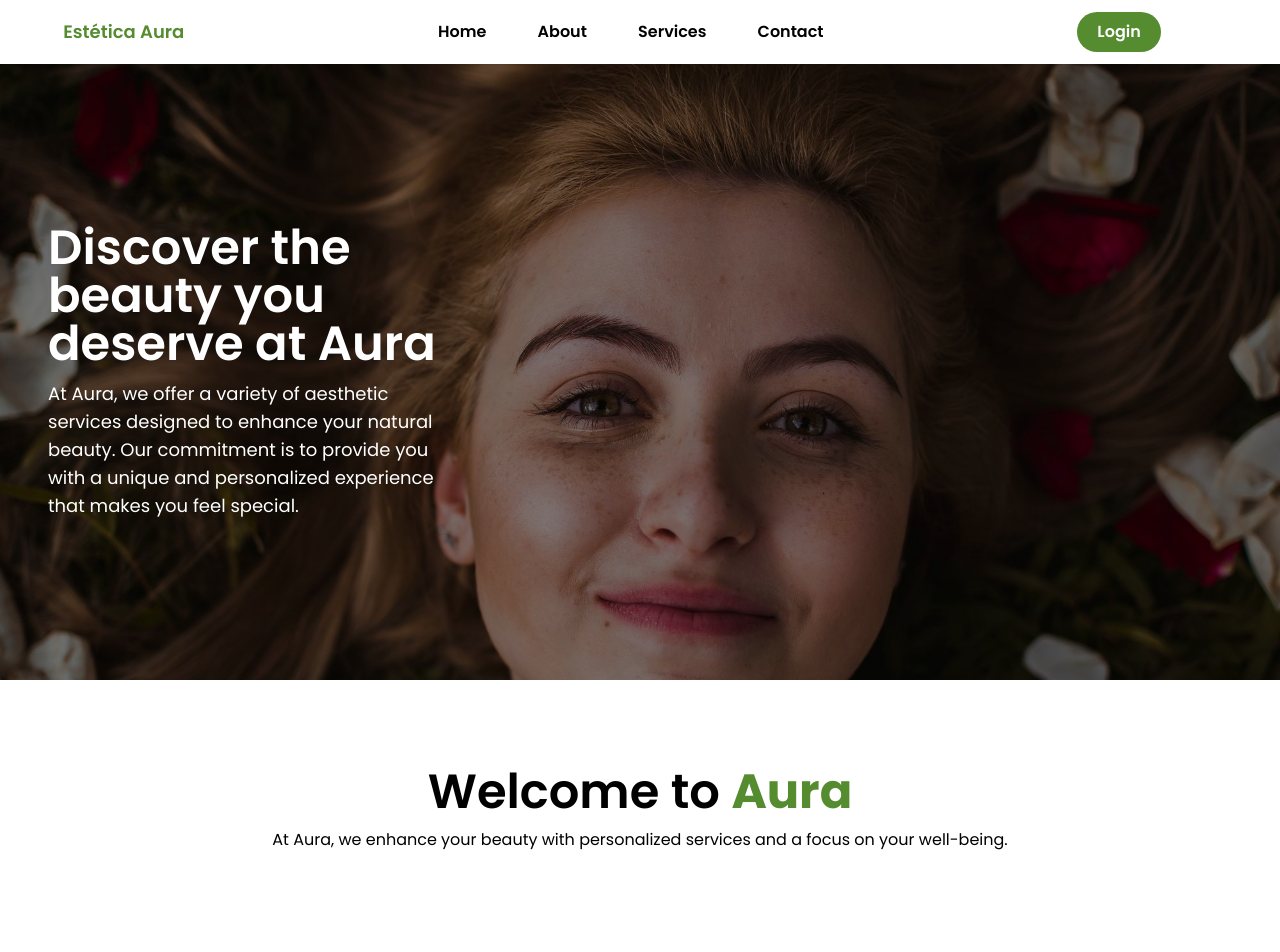
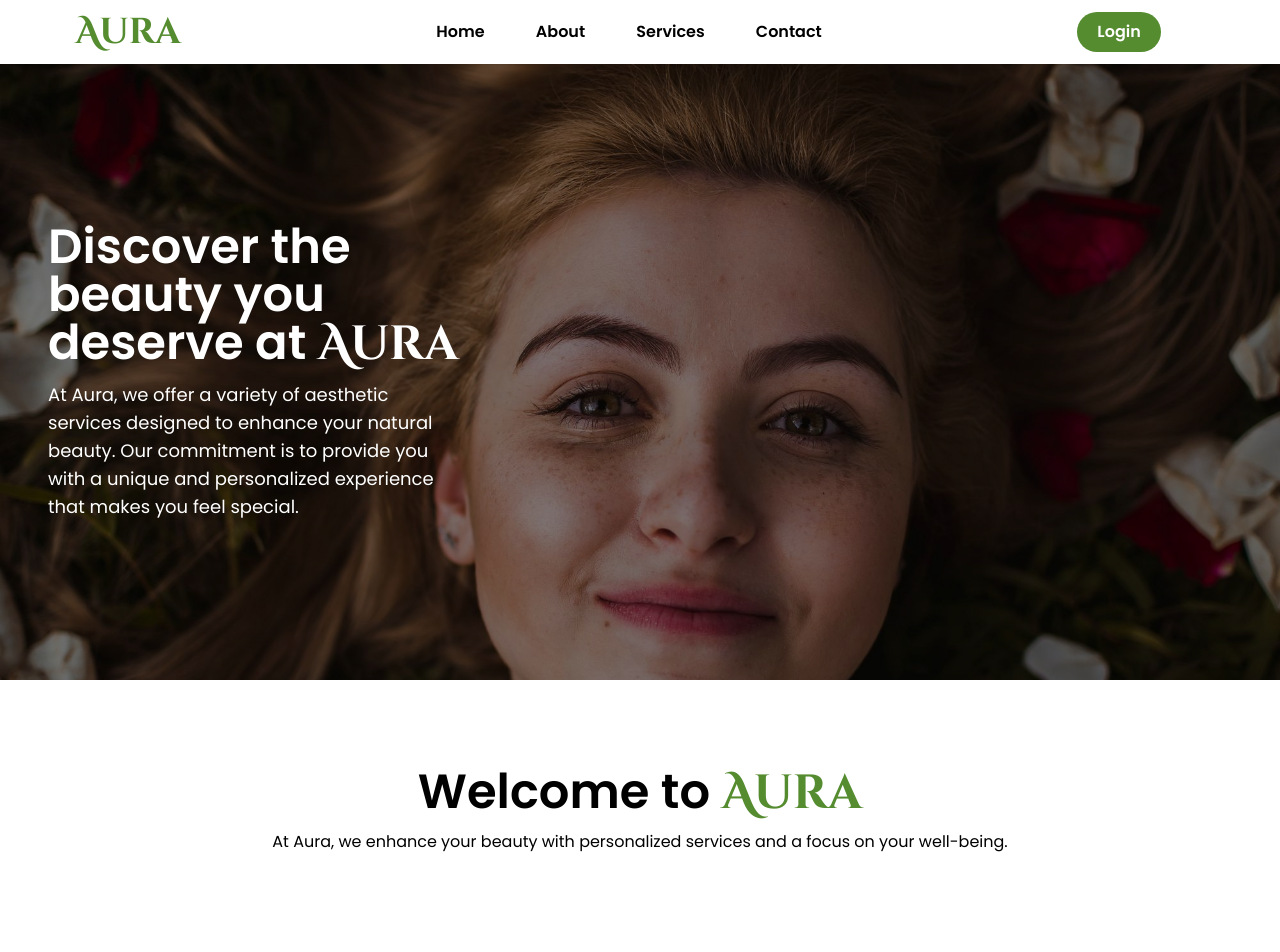
Before and after one commit to deniseurbanija/aura-react-express, a React (Vite) app in the folder front/vite + react/: page /home in a window 1280 px wide. Shown: the top 952 px of the page. Built offline with nearby package versions, Linux system fonts and the light colour scheme; some icons are missing.

Commit message:
change title font and trying images

```diff
--- a/front/vite + react/src/components/Card.jsx
+++ b/front/vite + react/src/components/Card.jsx
@@ -5,14 +5,22 @@ const Card = ({ appointment, handleOnClick }) => {
       <h4 className="w-2/12 text-center">{motive}</h4>
       <p className="w-3/12 text-center">{date}</p>
       <p className="w-2/12 text-center">{time}</p>
-      <p className="w-2/12 text-center">{status}</p>
-      {status == "active" && (
-        <button
-          onClick={() => handleOnClick(id)}
-          className="w-1/12 text-center"
-        >
-          X
-        </button>
+      {status === "active" ? (
+        <>
+          <p className="text-active px-4 py-2 rounded-lg w-2/12 text-center">
+            {status}
+          </p>
+          <button className="" onClick={() => handleOnClick(id)}>
+            X
+          </button>
+        </>
+      ) : (
+        <>
+          <p className="text-red-600 px-4 py-2 rounded-lg w-2/12 text-center">
+            {status}
+          </p>
+          <button className="invisible">X</button>
+        </>
       )}
     </div>
   );
--- a/front/vite + react/src/components/NavBar.jsx
+++ b/front/vite + react/src/components/NavBar.jsx
@@ -14,7 +14,7 @@ const NavBar = () => {
   return (
     <nav className="p-3 flex justify-between items-center w-[92%] mx-auto font-semibold">
       <div>
-        <h1 className="text-lg text-greeny">Estética Aura</h1>
+        <h1 className="text-4xl text-greeny font-title ml-3">Aura</h1>
       </div>
       <div
         className={`nav-links duration-500 md:static absolute bg-white md:min-h-fit min-h-[60vh] left-0 ${
--- a/front/vite + react/src/index.css
+++ b/front/vite + react/src/index.css
@@ -1,4 +1,5 @@
 @import url("https://fonts.googleapis.com/css2?family=Poppins:ital,wght@0,100;0,200;0,300;0,400;0,500;0,600;0,700;0,800;0,900;1,100;1,200;1,300;1,400;1,500;1,600;1,700;1,800;1,900&display=swap");
+@import url("https://fonts.googleapis.com/css2?family=Cinzel+Decorative:wght@400;700;900&display=swap");
 
 @tailwind base;
 @tailwind components;
--- a/front/vite + react/src/views/Home.jsx
+++ b/front/vite + react/src/views/Home.jsx
@@ -10,7 +10,8 @@ const Home = () => {
           <div className="absolute inset-0 flex flex-col justify-center bg-black bg-opacity-50">
             <div className="text-white p-6 sm:p-8 md:p-12 w-full max-w-lg">
               <h1 className="text-3xl sm:text-4xl md:text-5xl mb-3">
-                Discover the beauty you deserve at Aura
+                Discover the beauty you deserve at{" "}
+                <span className="font-title">Aura</span>
               </h1>
               <p className="text-sm sm:text-base md:text-lg">
                 At Aura, we offer a variety of aesthetic services designed to
@@ -26,7 +27,8 @@ const Home = () => {
       <section className="my-10 text-center">
         <div className="p-12">
           <h1 className="text-5xl mb-3">
-            Welcome to <span className="text-greeny font-bold">Aura</span>
+            Welcome to{" "}
+            <span className="text-greeny font-bold font-title">Aura</span>
           </h1>
           <p>
             At Aura, we enhance your beauty with personalized services and a
@@ -47,7 +49,7 @@ const Home = () => {
               description="Each treatment is performed with attention to detail and professionalism."
             />
             <ServiceCard
-              image="https://m.media-amazon.com/images/I/61CMT9XpSsL._SL1200_.jpg"
+              image="https://i.pinimg.com/564x/0f/6e/c8/0f6ec8fb8adcfd6600830934f2922aea.jpg"
               title="Nails"
               description="Each treatment is performed with attention to detail and professionalism."
             />
--- a/front/vite + react/src/views/Login.jsx
+++ b/front/vite + react/src/views/Login.jsx
@@ -128,7 +128,10 @@ const Login = () => {
       <div className="hidden relative w-1/2 h-screen lg:flex items-center justify-center bg-gray-200">
         {/* <div className="w-60 h-60 rounded-full bg-gradient-to-tr from-green-500 to-red-400 animate-bounce" />
         <div className="w-full h-1/2 absolute bottom-0 bg-white/10 backdrop-blur-md" /> */}
-        <img src={twoGirls}></img>
+        <img
+          src="https://i.pinimg.com/564x/4d/1a/01/4d1a01b865a9f59a0290c73a43c7d2ea.jpg"
+          className="w-full h-screen object-cover"
+        ></img>
       </div>
     </div>
   );
--- a/front/vite + react/tailwind.config.js
+++ b/front/vite + react/tailwind.config.js
@@ -12,9 +12,11 @@ export default {
       colors: {
         pinky: "#ED6A5A",
         greeny: "#548C2F",
+        active: "#86ba90",
       },
       fontFamily: {
         poppins: ["Poppins", "sans-serif"],
+        title: ["Cinzel Decorative", "serif"],
       },
     },
   },
```
